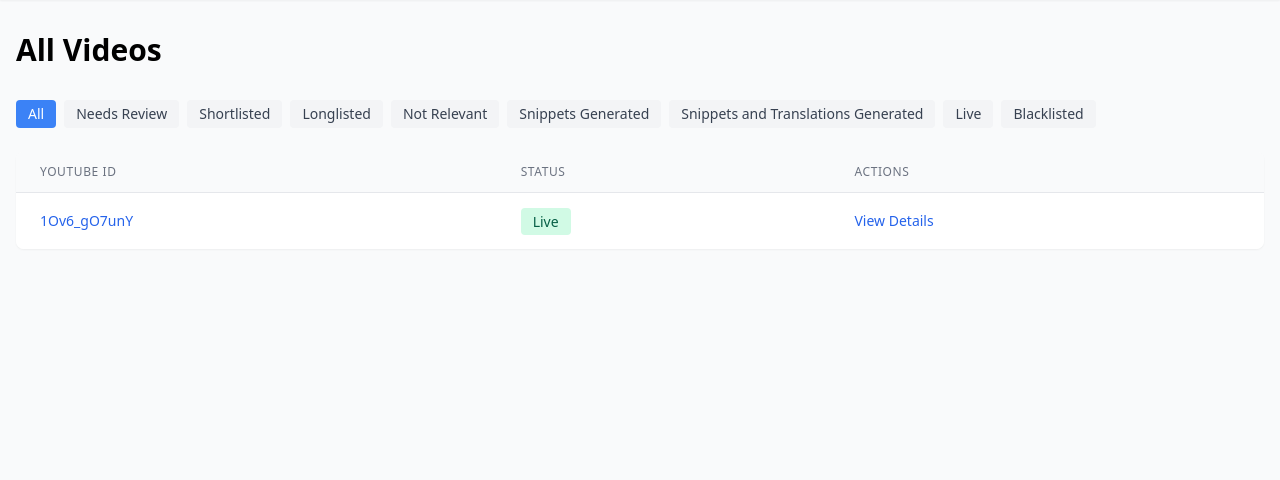
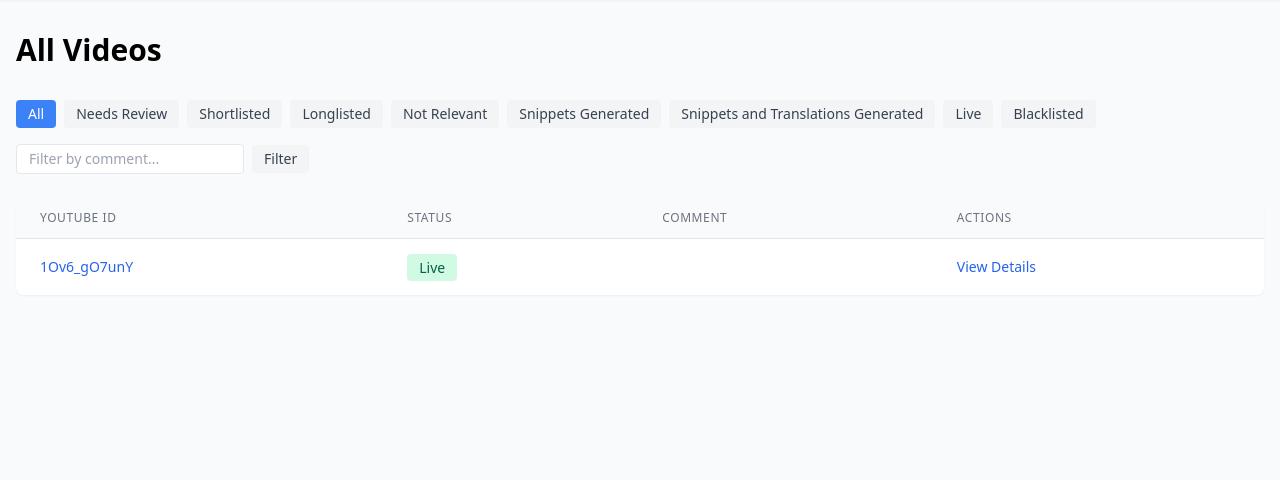
Before and after one commit to koljapluemer/snipvocab, a Django app: page /cms/videos/ in a window 1280 px wide. Shown: the part 64-544 px from the top of the page. Run offline with Django 5.2, Linux system fonts and the light colour scheme; data comes from the database, SQL or seed files in the repository; some libraries are stand-ins or nearby versions.

Commit message:
allow stringmatch searching video comments

```diff
--- a/backend/cms/templates/list_all_videos.html
+++ b/backend/cms/templates/list_all_videos.html
@@ -4,19 +4,43 @@
 <div class="container mx-auto px-4 py-8">
     <h1 class="mb-8 text-3xl font-bold">All Videos</h1>
 
+    <!-- Filters -->
+    <div class="mb-6">
+        <div class="flex flex-wrap gap-4">
             <!-- Status Filter -->
-    <div class="mb-6">
             <div class="flex flex-wrap gap-2">
-            <a href="{% url 'list_all_videos' %}"
+                <a href="{% url 'list_all_videos' %}{% if comment_filter %}?comment={{ comment_filter }}{% endif %}"
                    class="px-3 py-1 text-sm rounded {% if not status_filter %}bg-blue-500 text-white{% else %}bg-gray-100 text-gray-700 hover:bg-gray-200{% endif %}">
                     All
                 </a>
                 {% for status_value, status_label in status_choices %}
-                <a href="{% url 'list_all_videos' %}?status={{ status_value }}"
+                    <a href="{% url 'list_all_videos' %}?status={{ status_value }}{% if comment_filter %}&comment={{ comment_filter }}{% endif %}"
                        class="px-3 py-1 text-sm rounded {% if status_filter == status_value %}bg-blue-500 text-white{% else %}bg-gray-100 text-gray-700 hover:bg-gray-200{% endif %}">
                         {{ status_label }}
                     </a>
                 {% endfor %}
+            </div>
+
+            <!-- Comment Filter -->
+            <form method="get" class="flex items-center gap-2">
+                <input type="text"
+                       name="comment"
+                       value="{{ comment_filter }}"
+                       placeholder="Filter by comment..."
+                       class="px-3 py-1 text-sm border rounded">
+                {% if status_filter %}
+                    <input type="hidden" name="status" value="{{ status_filter }}">
+                {% endif %}
+                <button type="submit" class="px-3 py-1 text-sm bg-gray-100 text-gray-700 rounded hover:bg-gray-200">
+                    Filter
+                </button>
+                {% if comment_filter %}
+                    <a href="{% url 'list_all_videos' %}{% if status_filter %}?status={{ status_filter }}{% endif %}"
+                       class="px-3 py-1 text-sm bg-gray-100 text-gray-700 rounded hover:bg-gray-200">
+                        Clear
+                    </a>
+                {% endif %}
+            </form>
         </div>
     </div>
 
@@ -27,6 +51,7 @@
                     <tr>
                         <th class="px-6 py-3 text-left text-xs font-medium text-gray-500 uppercase tracking-wider">YouTube ID</th>
                         <th class="px-6 py-3 text-left text-xs font-medium text-gray-500 uppercase tracking-wider">Status</th>
+                        <th class="px-6 py-3 text-left text-xs font-medium text-gray-500 uppercase tracking-wider">Comment</th>
                         <th class="px-6 py-3 text-left text-xs font-medium text-gray-500 uppercase tracking-wider">Actions</th>
                     </tr>
                 </thead>
@@ -43,6 +68,9 @@
                             <td class="px-6 py-4 whitespace-nowrap">
                                 {% include "includes/video_status.html" %}
                             </td>
+                            <td class="px-6 py-4 text-sm text-gray-500">
+                                {{ video.comment|truncatechars:50 }}
+                            </td>
                             <td class="px-6 py-4 whitespace-nowrap text-sm text-gray-500">
                                 <a href="{% url 'video_details' video.youtube_id %}" class="text-blue-600 hover:text-blue-900">View Details</a>
                             </td>
@@ -56,7 +84,7 @@
             <div class="mt-8 flex justify-center">
                 <div class="flex space-x-2">
                     {% if page_obj.has_previous %}
-                        <a href="?page={{ page_obj.previous_page_number }}{% if status_filter %}&status={{ status_filter }}{% endif %}"
+                        <a href="?page={{ page_obj.previous_page_number }}{% if status_filter %}&status={{ status_filter }}{% endif %}{% if comment_filter %}&comment={{ comment_filter }}{% endif %}"
                            class="px-4 py-2 bg-gray-200 rounded hover:bg-gray-300">
                             Previous
                         </a>
@@ -67,7 +95,7 @@
                     </span>
 
                     {% if page_obj.has_next %}
-                        <a href="?page={{ page_obj.next_page_number }}{% if status_filter %}&status={{ status_filter }}{% endif %}"
+                        <a href="?page={{ page_obj.next_page_number }}{% if status_filter %}&status={{ status_filter }}{% endif %}{% if comment_filter %}&comment={{ comment_filter }}{% endif %}"
                            class="px-4 py-2 bg-gray-200 rounded hover:bg-gray-300">
                             Next
                         </a>
--- a/backend/cms/views.py
+++ b/backend/cms/views.py
@@ -279,6 +279,7 @@ def list_all_videos(request):
     # Get page number and status filter from request
     page_number = request.GET.get('page', 1)
     status_filter = request.GET.get('status', '')
+    comment_filter = request.GET.get('comment', '')
 
     # Get all videos ordered by status and youtube_id
     videos = Video.objects.all()
@@ -286,6 +287,10 @@ def list_all_videos(request):
     # Apply status filter if provided
     if status_filter:
         videos = videos.filter(status=status_filter)
+
+    # Apply comment filter if provided
+    if comment_filter:
+        videos = videos.filter(comment__icontains=comment_filter)
 
     videos = videos.order_by('status', 'youtube_id')
 
@@ -297,6 +302,7 @@ def list_all_videos(request):
         'videos': page_obj,
         'page_obj': page_obj,
         'status_filter': status_filter,
+        'comment_filter': comment_filter,
         'status_choices': VideoStatus.choices
     }
 
```
Lines whose indentation alone changed are shown as unchanged.
